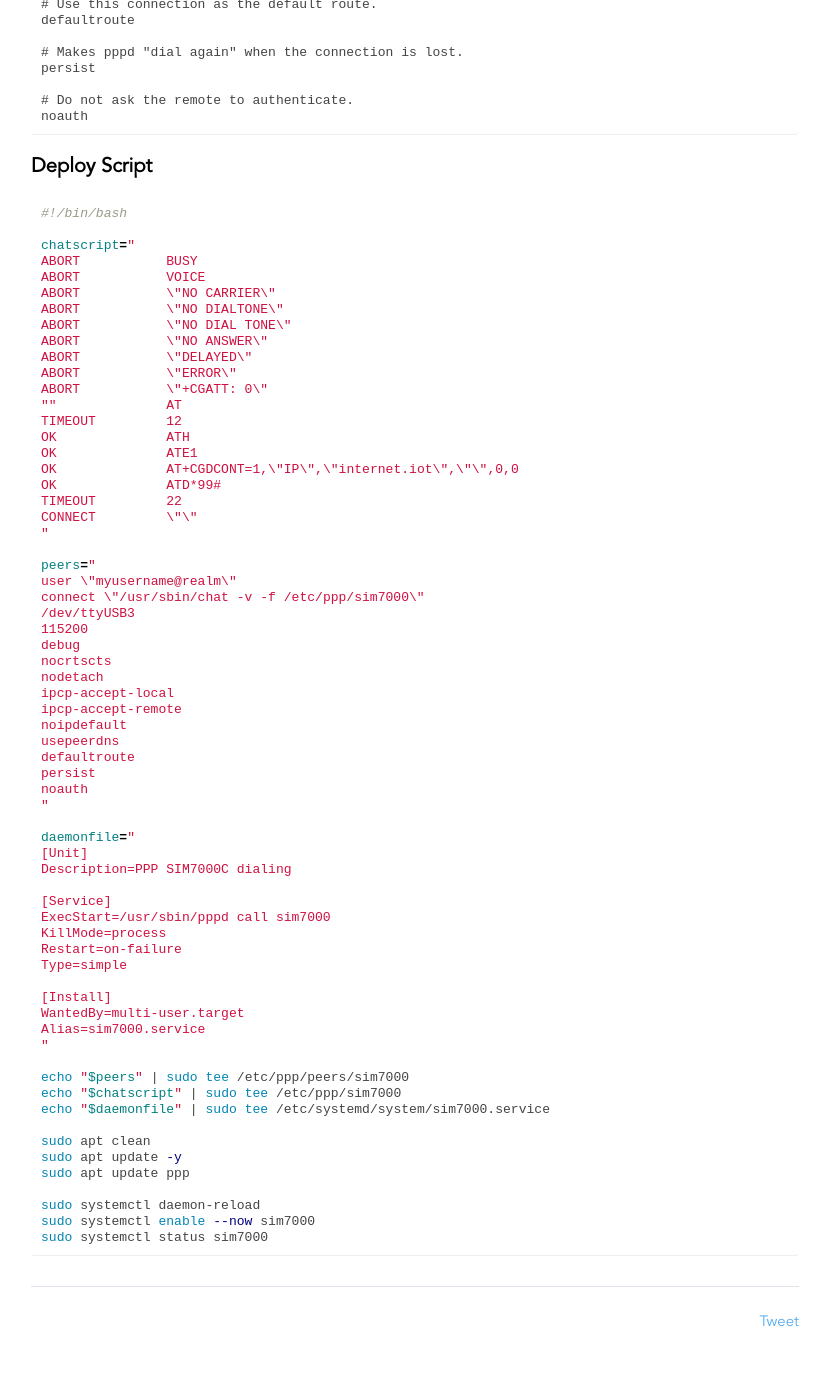
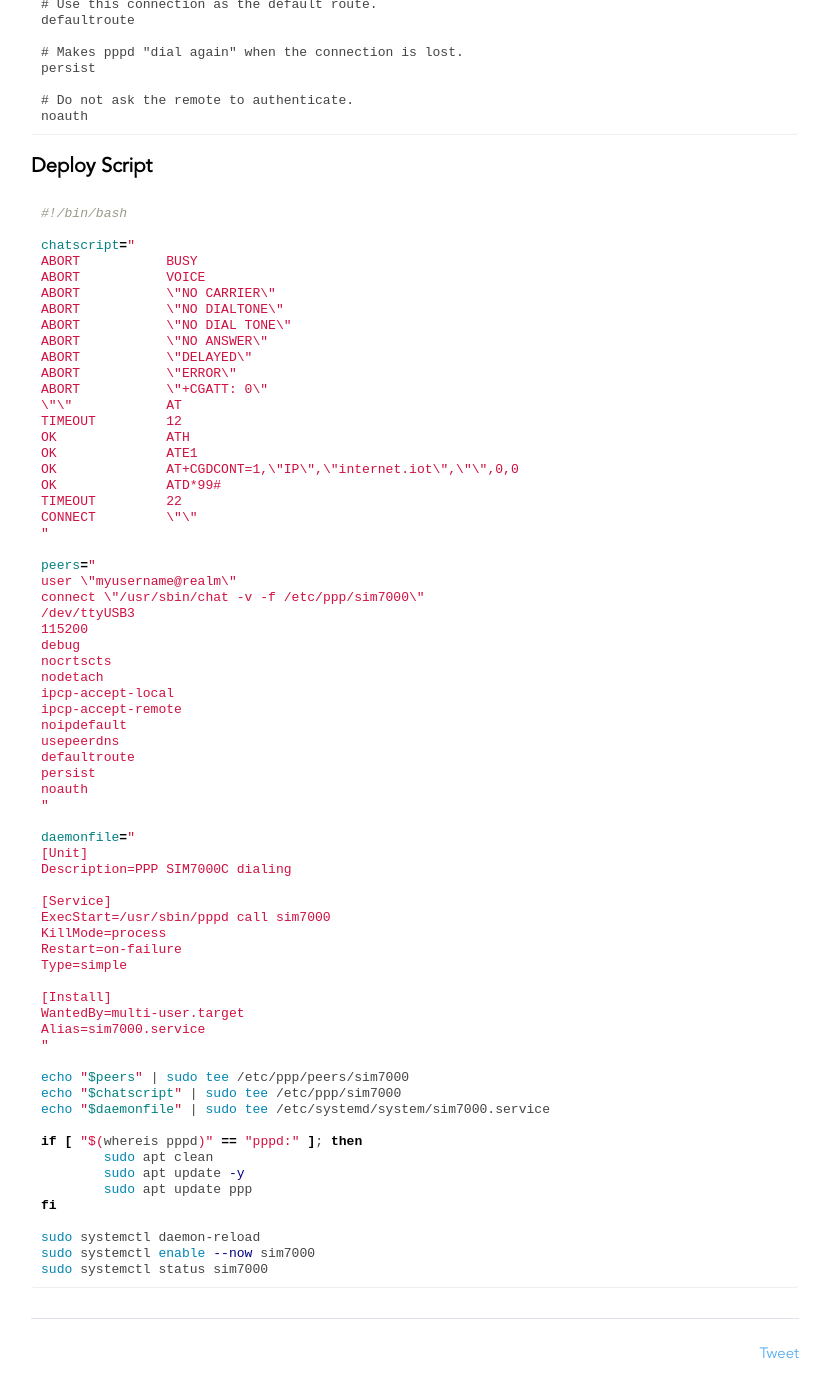
Before and after one commit to wilicw/wilicw.github.io, a Jekyll site: the page built from _posts/2022-08-02-Raspberry-pi-SIM7000-ppp-cht.md, in a window 1280 px wide and 1400 px high, scrolled down 7398 px. Shown: the whole window, without its empty margins (225-1054 px from the left). Built offline with Jekyll 4.4.1, drawn with Linux system fonts in a browser that asks for light colours; comment, search, counter and statistics services are not loaded; before the commit the page ends 8766 px from its top, so only the background shows below that.

Commit message:
Update script

````diff
--- a/_posts/2022-08-02-Raspberry-pi-SIM7000-ppp-cht.md
+++ b/_posts/2022-08-02-Raspberry-pi-SIM7000-ppp-cht.md
@@ -42,13 +42,13 @@ Connect the module to Raspberry Pi with USB cable.
 
 Some linux distro may already have `ppp` package installed. But in Raspberry Pi OS you have to download it using package manager (`apt` in the case).
 
-```bash
+```shell
 $ sudo apt install ppp
 ```
 
 If you want to manually configure the module, you probably need a serial console like `minicom` or `screen`. Both of these softwares are available on apt.
 
-```bash
+```shell
 $ sudo apt install minicom # or screen
 ```
 
@@ -56,7 +56,7 @@ $ sudo apt install minicom # or screen
 
 When you plug-in the module. System will automatically appears 5 USB devices in the `/dev` folder.
 
-```bash
+```shell
 $ ls -l /dev | grep USB
 crw-rw---- 1 root dialout 188,   0 Aug  4 13:32 ttyUSB0
 crw-rw---- 1 root dialout 188,   1 Aug  4  2022 ttyUSB1
@@ -81,7 +81,7 @@ When we want to establish a ppp connection. We need to create 2 config files, th
 
 `/etc/ppp` directory's structure can observed using `tree` command, it contants interfaces and provider's configs.
 
-```bash
+```shell
 $ tree /etc/ppp
 /etc/ppp
 ├── chap-secrets
@@ -111,7 +111,7 @@ $ tree /etc/ppp
 
 First, create a chatscript that execute the AT commands on SIM7000 module. We can copy the template from `/etc/chatscripts/gprs` to `/etc/ppp/sim7000`. Open copied file and change the APN to `internet.iot` (The CHT's APN).
 
-```bash
+```shell
 $ ls -l /etc/chatscripts/
 total 12
 -rw-r--r-- 1 root root 950 Jan  7  2021 gprs
@@ -130,7 +130,7 @@ $ sudo vim /etc/ppp/sim7000
 
 In `/etc/ppp/peers/` have a `provider` file. Copy it and rename into anything you want (e.g. sim7000) in the same folder. Open the file and do the following three modifications.
 
-```bash
+```shell
 $ sudo cp /etc/ppp/peers/provider /etc/ppp/peers/sim7000
 $ sudo vim /etc/ppp/peers/sim7000
 ```
@@ -167,7 +167,7 @@ In USB devices section. We can see that the modem's port located in `/dev/ttyUSB
 
 Use `pppd` to call the provider's config  (`sim7000`).
 
-```bash
+```shell
 $ sudo pppd call sim7000
 Script /usr/sbin/chat -v -f /etc/ppp/sim7000 finished (pid 8470), status = 0x0
 Serial connection established.
@@ -197,7 +197,7 @@ Connection terminated.
 
 If no error shows up. We can use `ip a` command to verify the connection and check the ip address.
 
-```bash
+```shell
 $ ip a
 1: lo: <LOOPBACK,UP,LOWER_UP> mtu 65536 qdisc noqueue state UNKNOWN group default qlen 1000
     link/loopback 00:00:00:00:00:00 brd 00:00:00:00:00:00
@@ -214,7 +214,7 @@ $ ip a
 
 But how can we actually know whether the IP can communicate with the public network? By simply use `ping` command with `-I` argument with the interface name `ppp0`.
 
-```bash
+```shell
 $ ping -I ppp0 8.8.8.8 -c 4
 PING 8.8.8.8 (8.8.8.8) from 10.174.46.45 ppp0: 56(84) bytes of data.
 64 bytes from 8.8.8.8: icmp_seq=1 ttl=113 time=187 ms
@@ -229,13 +229,13 @@ rtt min/avg/max/mdev = 46.946/157.260/307.272/100.437 ms
 
 Use `ip` command to set the default route to `ppp0` interface.
 
-```bash
+```shell
 $ sudo ip route add default dev ppp0
 ```
 
 Verify the routing path using `traceroute` command.
 
-```bash
+```shell
 $ traceroute 8.8.8.8
 traceroute to 8.8.8.8 (8.8.8.8), 30 hops max, 60 byte packets
  1  10.156.65.128 (10.156.65.128)  318.093 ms  531.195 ms  530.528 ms
@@ -272,7 +272,7 @@ Alias=sim7000.service
 
 Reload the daemon and start it.
 
- ```bash
+ ```shell
  $ sudo systemctl daemon-reload
  $ sudo systemctl enable --now sim7000
  $ sudo systemctl status sim7000
@@ -301,7 +301,7 @@ Reload the daemon and start it.
 
 Download the deploy script from https://blog.wilicw.dev/files/deploy_sim7000.sh and exectute it (Only works on debian-base distro).
 
-```bash
+```shell
 $ curl https://blog.wilicw.dev/files/deploy_sim7000.sh | bash -
 ```
 
@@ -415,7 +415,7 @@ ABORT		\"NO ANSWER\"
 ABORT		\"DELAYED\"
 ABORT		\"ERROR\"
 ABORT		\"+CGATT: 0\"
-""		AT
+\"\"		AT
 TIMEOUT		12
 OK		ATH
 OK		ATE1
@@ -461,9 +461,11 @@ echo "$peers" | sudo tee /etc/ppp/peers/sim7000
 echo "$chatscript" | sudo tee /etc/ppp/sim7000
 echo "$daemonfile" | sudo tee /etc/systemd/system/sim7000.service
 
-sudo apt clean
-sudo apt update -y
-sudo apt update ppp
+if [ "$(whereis pppd)" == "pppd:" ]; then
+        sudo apt clean
+        sudo apt update -y
+        sudo apt update ppp
+fi
 
 sudo systemctl daemon-reload
 sudo systemctl enable --now sim7000
````
